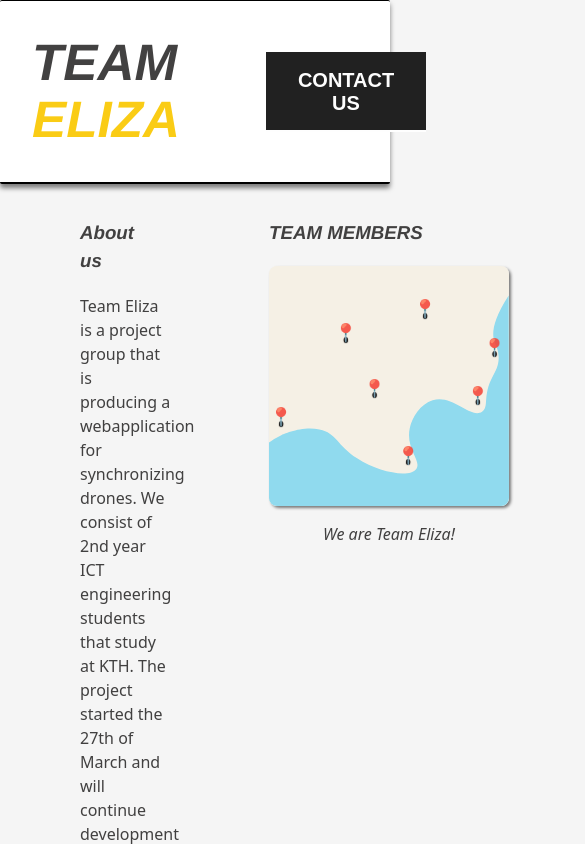
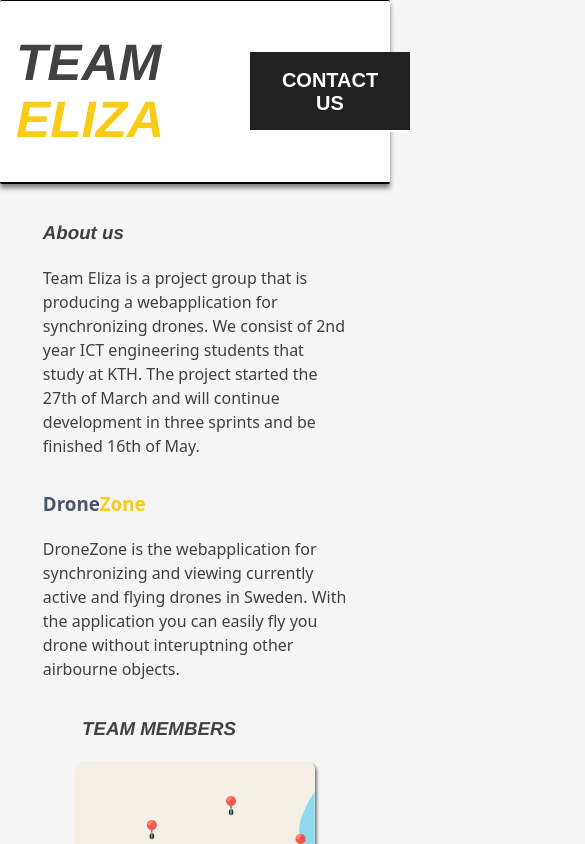
Before and after one commit to surbyxan/TEAM-ELIZA-webpage, a React (Vite) app in the folder elizawebsite/: page / in a window 390 px wide. Shown: the top 844 px of the page, 585 px wide, since content can reach past the window. Built offline with nearby package versions, Linux system fonts and the light colour scheme.

Commit message:
application is now window responsive

```diff
--- a/elizawebsite/src/App.css
+++ b/elizawebsite/src/App.css
@@ -77,3 +77,43 @@
 .appbox{
   margin-top: 2rem;
 }
+
+
+/****mobile compatible code**/
+@media screen and (max-width: 768px) {
+  .topbar {
+    padding-left: 1rem;
+    flex-direction: row;
+
+  }
+
+  .mainbody {
+    flex-direction: column;
+    margin-left: 0;
+    padding: 1rem;
+    align-items: center;
+  }
+  .infobox{
+    width: 85%;
+  }
+  .visualbox{
+    margin-left: 0;
+    width: 85%;
+    align-items: center;
+    text-align: center;
+  }
+}
+
+@media screen and (max-width: 1085px) {
+  .visualbox{
+    flex-direction: column;
+
+  }
+  .newsbox{
+    margin-left: 0;
+    font-size: medium;
+  }
+  .teamelizatext{
+     text-align: left;
+  }
+}
```
